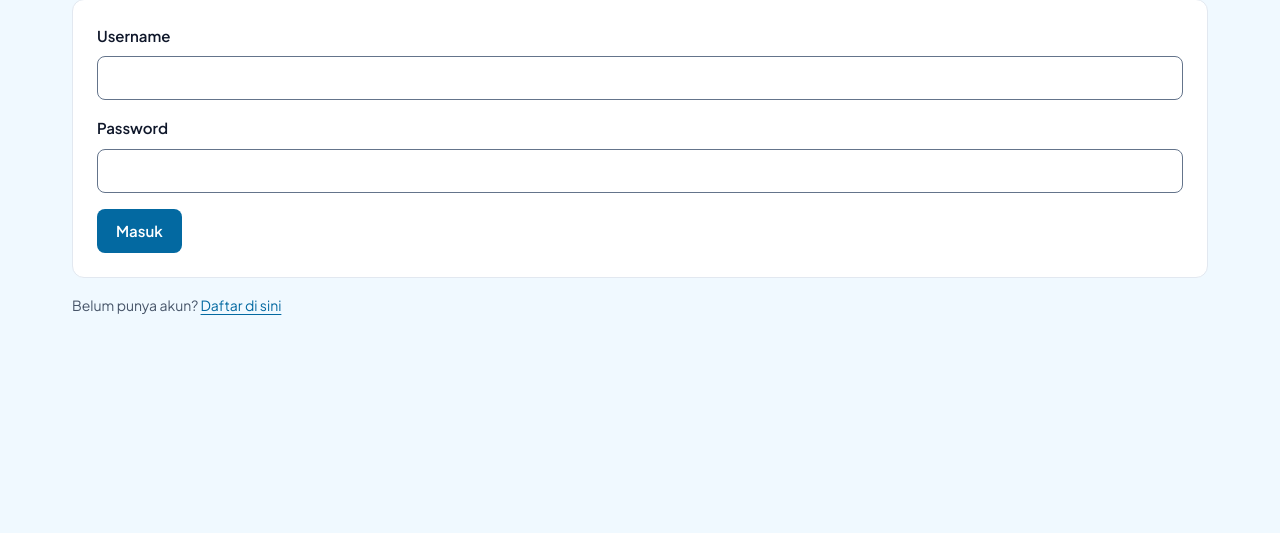
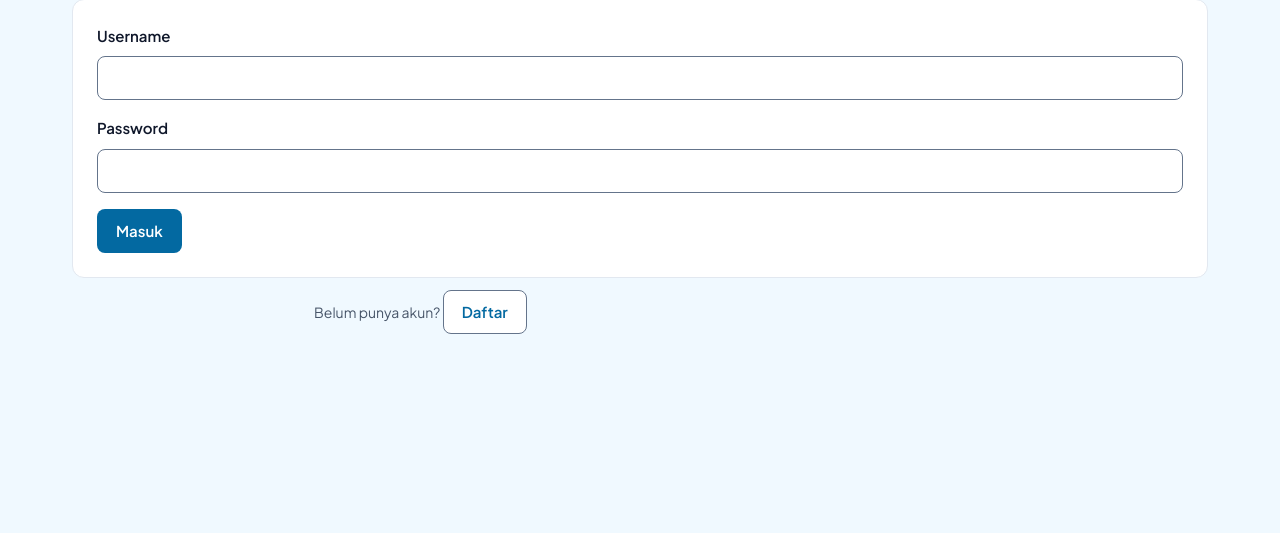
Before and after one commit to SapphireSC/TrueLens-FastAPI, a FastAPI app: page /login in a window 1280 px wide. Shown: the part 184-717 px from the top of the page. Run offline with FastAPI, Linux system fonts and the light colour scheme.

Commit message:
feat: gabungkan login dan register dalam satu halaman /login dengan toggle

```diff
--- a/app/routes/auth.py
+++ b/app/routes/auth.py
@@ -23,44 +23,6 @@ def get_current_user(request: Request, db: Session = Depends(get_db)):
     if not user_id:
         return None
     return db.query(User).filter(User.id == user_id).first()
-
-
-@router.get("/register", response_class=HTMLResponse, name="register")
-async def register_page(request: Request, db: Session = Depends(get_db)):
-    return request.app.state.templates.TemplateResponse(
-        request,
-        "register.html",
-        {"active_page": "register", "error": None, "current_user": get_current_user(request, db)},
-    )
-
-
-@router.post("/register", response_class=HTMLResponse, name="register_post")
-async def register_post(
-    request: Request,
-    username: str = Form(...),
-    email: str = Form(...),
-    password: str = Form(...),
-    db: Session = Depends(get_db),
-):
-    existing = db.query(User).filter((User.username == username) | (User.email == email)).first()
-    if existing:
-        return request.app.state.templates.TemplateResponse(
-            request,
-            "register.html",
-            {"active_page": "register", "error": "Username atau email sudah terdaftar.", "current_user": get_current_user(request, db)},
-            status_code=400,
-        )
-    user = User(
-        username=username,
-        email=email,
-        password_hash=hash_password(password),
-        created_at=datetime.now(),
-    )
-    db.add(user)
-    db.commit()
-    db.refresh(user)
-    request.session["user_id"] = user.id
-    return RedirectResponse(url="/", status_code=303)
 
 
 @router.get("/login", response_class=HTMLResponse, name="login")
@@ -91,6 +53,35 @@ async def login_post(
     return RedirectResponse(url="/", status_code=303)
 
 
+@router.post("/registers", name="registers_post")
+async def registers_post(
+    request: Request,
+    username: str = Form(...),
+    email: str = Form(...),
+    password: str = Form(...),
+    db: Session = Depends(get_db),
+):
+    existing = db.query(User).filter((User.username == username) | (User.email == email)).first()
+    if existing:
+        return request.app.state.templates.TemplateResponse(
+            request,
+            "login.html",
+            {"active_page": "login", "register_error": "Username atau email sudah terdaftar.", "current_user": get_current_user(request, db)},
+            status_code=400,
+        )
+    user = User(
+        username=username,
+        email=email,
+        password_hash=hash_password(password),
+        created_at=datetime.now(),
+    )
+    db.add(user)
+    db.commit()
+    db.refresh(user)
+    request.session["user_id"] = user.id
+    return RedirectResponse(url="/", status_code=303)
+
+
 @router.post("/logout", name="logout")
 async def logout(request: Request):
     request.session.clear()
--- a/app/static/css/components.css
+++ b/app/static/css/components.css
@@ -429,3 +429,5 @@ textarea.form-control {
 @keyframes spin {
   to { transform: rotate(360deg); }
 }
+
+.hidden { display: none; }
--- a/app/templates/base.html
+++ b/app/templates/base.html
@@ -34,7 +34,7 @@
           </form>
         {% else %}
           <a href="{{ url_for('login') }}" class="nav-link">Masuk</a>
-          <a href="{{ url_for('register') }}" class="nav-link">Daftar</a>
+          <a href="{{ url_for('login') }}" class="nav-link">Daftar</a>
         {% endif %}
       </nav>
     </div>
--- a/app/templates/history.html
+++ b/app/templates/history.html
@@ -115,7 +115,7 @@
         </p>
         <div style="display:flex; gap:var(--space-2); justify-content:center;">
           <a href="{{ url_for('login') }}" class="btn btn-primary">Masuk</a>
-          <a href="{{ url_for('register') }}" class="btn btn-secondary">Daftar</a>
+          <a href="{{ url_for('login') }}" class="btn btn-secondary">Daftar</a>
         </div>
       {% endif %}
     {% else %}
--- a/app/templates/login.html
+++ b/app/templates/login.html
@@ -13,6 +13,15 @@
 </div>
 {% endif %}
 
+{% if register_error %}
+<div class="alert alert-danger" role="alert">
+  {{ icon('triangle-alert', 20) }}
+  <div>{{ register_error }}</div>
+</div>
+{% endif %}
+
+<div class="auth-toggle" id="auth-toggle">
+  <div class="auth-form" id="login-form">
     <form action="{{ url_for('login_post') }}" method="post" class="panel">
       <div class="form-group">
         <label for="username-input" class="form-label">Username</label>
@@ -24,8 +33,40 @@
       </div>
       <button type="submit" class="btn btn-primary">Masuk</button>
     </form>
+    <p class="text-muted" style="margin-top:var(--space-3); text-align:center;">
+      Belum punya akun?
+      <button type="button" class="btn btn-secondary" onclick="toggleAuth('register')">Daftar</button>
+    </p>
+  </div>
 
-<p class="text-muted" style="margin-top:var(--space-4);">
-  Belum punya akun? <a href="{{ url_for('register') }}">Daftar di sini</a>
+  <div class="auth-form hidden" id="register-form">
+    <form action="{{ url_for('registers_post') }}" method="post" class="panel">
+      <div class="form-group">
+        <label for="reg-username-input" class="form-label">Username</label>
+        <input type="text" id="reg-username-input" name="username" class="form-control" required>
+      </div>
+      <div class="form-group">
+        <label for="reg-email-input" class="form-label">Email</label>
+        <input type="email" id="reg-email-input" name="email" class="form-control" required>
+      </div>
+      <div class="form-group">
+        <label for="reg-password-input" class="form-label">Password</label>
+        <input type="password" id="reg-password-input" name="password" class="form-control" required>
+      </div>
+      <button type="submit" class="btn btn-primary">Daftar</button>
+    </form>
+    <p class="text-muted" style="margin-top:var(--space-3); text-align:center;">
+      Sudah punya akun?
+      <button type="button" class="btn btn-secondary" onclick="toggleAuth('login')">Kembali ke Masuk</button>
     </p>
+  </div>
+</div>
+
+<script>
+function toggleAuth(form) {
+  document.getElementById('login-form').classList.add('hidden');
+  document.getElementById('register-form').classList.add('hidden');
+  document.getElementById(form + '-form').classList.remove('hidden');
+}
+</script>
 {% endblock %}
```
Also changed, not shown: app/templates/register.html (deleted, +0 -35 lines). Lines whose indentation alone changed are shown as unchanged.
